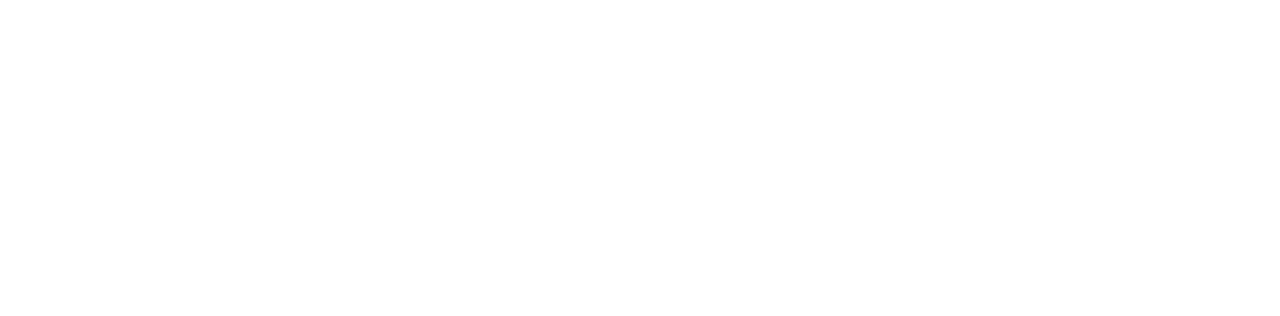
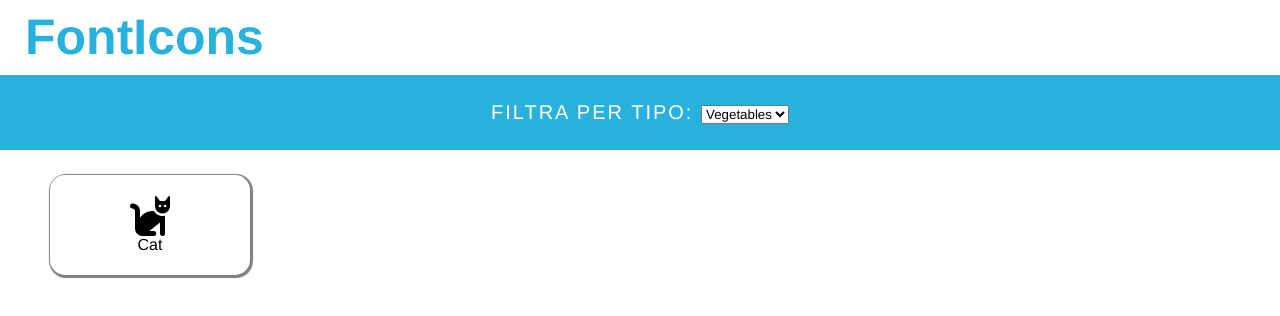
Before and after one commit to AndrewScacchi/js-es6-icons, a plain HTML site: page index.html in a window 1280 px wide. Drawn offline with Linux system fonts and the light colour scheme.

Commit message:
created basic html and css styles for a single non dinamic card

```diff
--- a/index.html
+++ b/index.html
@@ -5,11 +5,34 @@
     <meta http-equiv="X-UA-Compatible" content="IE=edge">
     <meta name="viewport" content="width=device-width, initial-scale=1.0">
     <title>ES6 icons exercise</title>
+    <!-- FontAwesome -->
+    <script src="https://kit.fontawesome.com/50320cf54b.js" crossorigin="anonymous"></script>
     <!-- style -->
     <link rel="stylesheet" href="style.css">
 </head>
 <body>
+    <div class="container">
+        <header>
+            <h1>FontIcons</h1>
+            <div class="type-selection">
+                <label for="type">Filtra per tipo:</label>
+                <select name="type" id="type">
+                    <option value="vegetable">Vegetables</option>
+                    <option value="animal">Animals</option>
+                    <option value="users">Users</option>
+                </select>
+            </div>
+        </header>
+        <main class="show">
+            <div class="card">
+                <i class="fa-solid fa-cat"></i>
+                <p>Cat</p>
+            </div>
+        </main>
 
+
+
+    </div>
 
     <!-- "server" data -->
     <script type="text/javascript" src="js/data.js"></script>
--- a/style.css
+++ b/style.css
@@ -1 +1,72 @@
 /* General Styles */
+
+*{
+    margin: 0;
+    padding: 0;
+    box-sizing: border-box;
+    font-family: 'Franklin Gothic Medium', 'Arial Narrow', Arial, sans-serif;
+}
+
+.container {
+    width: 100%;
+    height: 100vh;
+}
+
+/* Header styles */
+
+header {
+    background-color: white;
+    display: flex;
+    flex-direction: column;
+}
+h1 {
+    line-height: 75px;
+    font-size: 50px;
+    margin-left: 25px;
+    color: #29b1dd;
+}
+
+.type-selection {
+    background-color: #29b1dd;
+    color: white;
+    height: 75px;
+    line-height: 75px;
+    font-size: 20px;
+    letter-spacing: 2px;
+    padding: 25px auto;
+    text-align: center;
+    justify-content: center;
+    text-transform: uppercase;
+}
+
+/* Main Styles */
+
+main.show {
+    display: flex;
+    flex-direction: column;
+    flex-wrap: wrap;
+    justify-content: space-between;
+    padding: 25px 50px;
+}
+
+/* Card Styles */
+
+div.card {
+    width: 200px;
+    height: 100px;
+    border-radius: 15px;
+    box-shadow: 1px 1px 1px 2px gray ;
+    display: flex;
+    flex-direction: column;
+    align-items: center;
+    justify-content: center;
+
+}
+div.card  i {
+    font-size: 40px;
+}
+
+div.card:hover {
+    cursor: pointer;
+    transform: scale(105%);
+}
```
